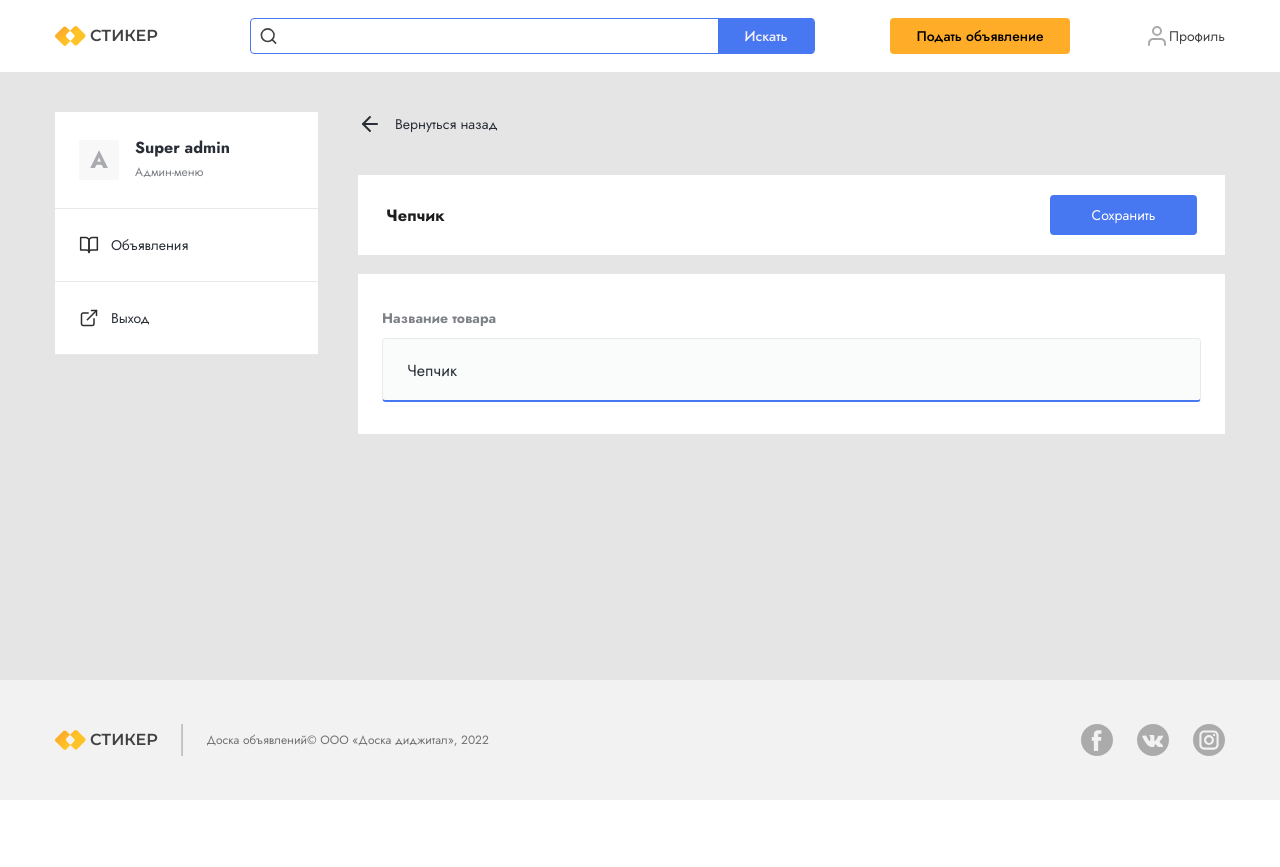
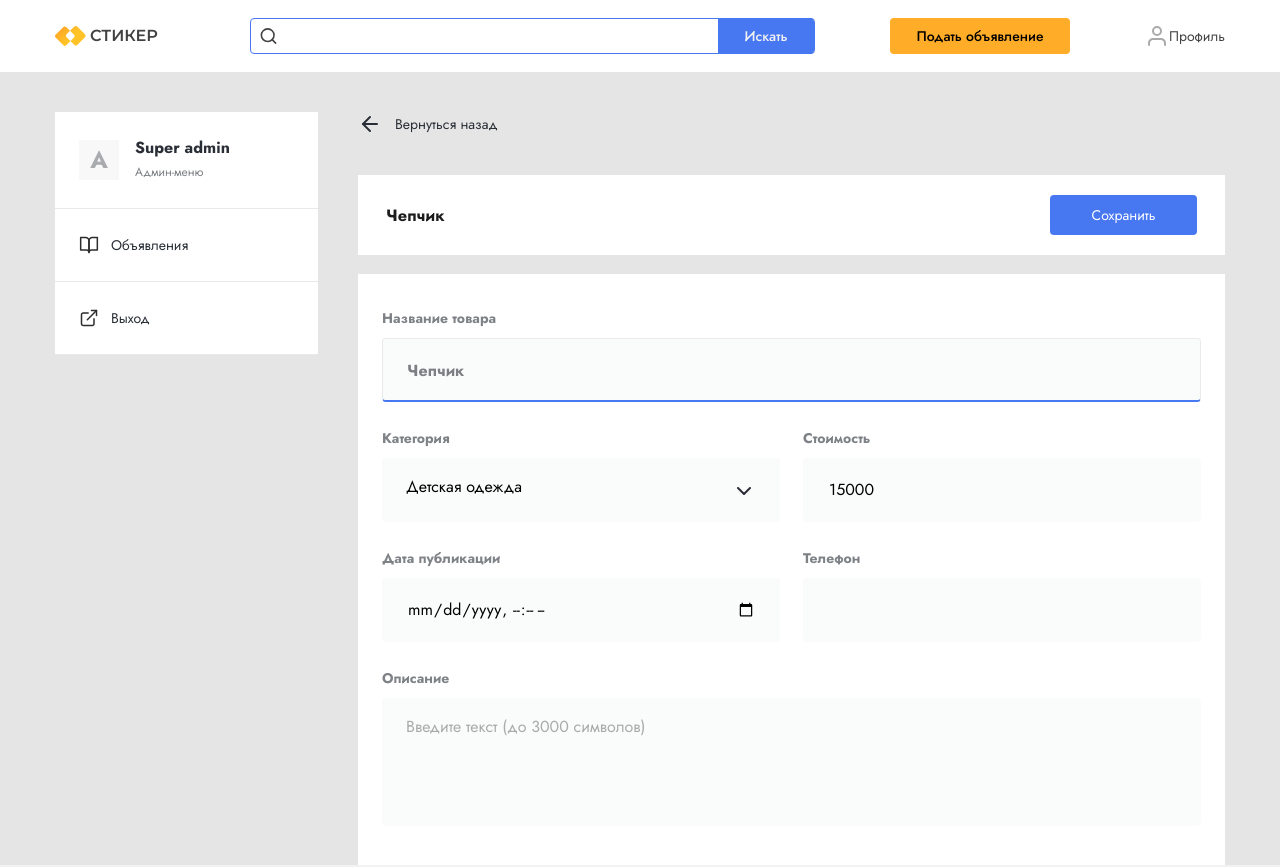
Before and after one commit to Evazyled/bulletin-board, a React (Create React App) app: page /editingPage in a window 1280 px wide. Shown: the top 867 px of the page. Before the commit the page ends 800 px from the top, so only its background shows below. Built offline with nearby package versions, Linux system fonts and the light colour scheme.

Commit message:
ad params

```diff
--- a/src/pages/EditingPage/EditingPage.module.scss
+++ b/src/pages/EditingPage/EditingPage.module.scss
@@ -42,15 +42,16 @@
   margin-top: 19px;
   background-color: #fff;
   padding: 32px 24px;
+  span {
+    display: block;
+    color: $title-color;
+    font-weight: 700;
+    opacity: 0.6;
+    margin-bottom: 8px;
+  }
   .form__productName {
     width: 100%;
-    & > span {
-      display: block;
-      color: $title-color;
-      font-weight: 700;
-      opacity: 0.6;
-      margin-bottom: 8px;
-    }
+
     &__content {
       height: 64px;
       padding: 20px 24px;
@@ -65,3 +66,67 @@
     }
   }
 }
+
+.params__ad {
+  margin-top: 24px;
+  display: flex;
+  justify-content: space-between;
+  flex-wrap: wrap;
+}
+
+.params__ad__item {
+  margin-bottom: 24px;
+}
+
+.select__wrapper {
+  position: relative;
+  width: 398px;
+  height: 64px;
+  background: rgba(42, 47, 55, 0.02);
+  border-radius: 4px;
+
+  svg {
+    display: block;
+    top: 29px;
+    right: 29px;
+
+    pointer-events: none;
+    position: absolute;
+  }
+  select {
+    background: none;
+    display: block;
+    width: 100%; /* от ширины блока div */
+    appearance: none; /* убираем дефолнтные стрелочки */
+    border: none;
+    padding: 20px 24px;
+    font-size: 16px;
+  }
+}
+.bg {
+  input {
+    background: transparent;
+  }
+  font-size: 16px;
+  width: 398px;
+  height: 64px;
+  background: rgba(42, 47, 55, 0.02);
+  border-radius: 4px;
+  padding: 20px 24px;
+}
+
+.params__ad__textarea {
+  textarea {
+    width: 100%;
+    font-size: 16px;
+    height: 128px;
+    background: rgba(42, 47, 55, 0.02);
+    border-radius: 4px;
+    padding: 20px 24px;
+    border: none;
+    resize: none;
+    &::placeholder {
+      opacity: 0.6;
+    }
+  }
+}
--- a/src/pages/EditingPage/EditingPage.tsx
+++ b/src/pages/EditingPage/EditingPage.tsx
@@ -42,6 +42,54 @@ const AdEditingPage = () => (
               <span>Чепчик</span>
             </div>
           </div>
+          <div className={style.params__ad}>
+            <div className={style.params__ad__item}>
+              <span>Категория</span>
+              <div className={style.select__wrapper}>
+                <select>
+                  <option value="1" selected>
+                    Детская одежда
+                  </option>
+                </select>
+                <svg
+                  width="14"
+                  height="8"
+                  viewBox="0 0 14 8"
+                  fill="none"
+                  xmlns="http://www.w3.org/2000/svg">
+                  <path
+                    d="M1 1L7 7L13 1"
+                    stroke="#2A2F37"
+                    strokeWidth="2"
+                    strokeLinecap="round"
+                    strokeLinejoin="round"
+                  />
+                </svg>
+              </div>
+            </div>
+            <div className={style.params__ad__item}>
+              <span>Стоимость</span>
+              <div className={style.bg}>
+                <input value="15000" />
+              </div>
+            </div>
+            <div className={style.params__ad__item}>
+              <span>Дата публикации</span>
+              <div className={style.bg}>
+                <input type="datetime-local" />
+              </div>
+            </div>
+            <div className={style.params__ad__item}>
+              <span>Телефон</span>
+              <div className={style.bg}>
+                <input type="tel" id="phone" name="phone" pattern="[+]{1}[0-9]{11,14}" required />
+              </div>
+            </div>
+          </div>
+          <div className={style.params__ad__textarea}>
+            <span>Описание</span>
+            <textarea placeholder="Введите текст (до 3000 символов)" />
+          </div>
         </form>
       </div>
     </div>
```
Also changed, not shown: src/assets/icons/arrow_down_category.svg (added).
